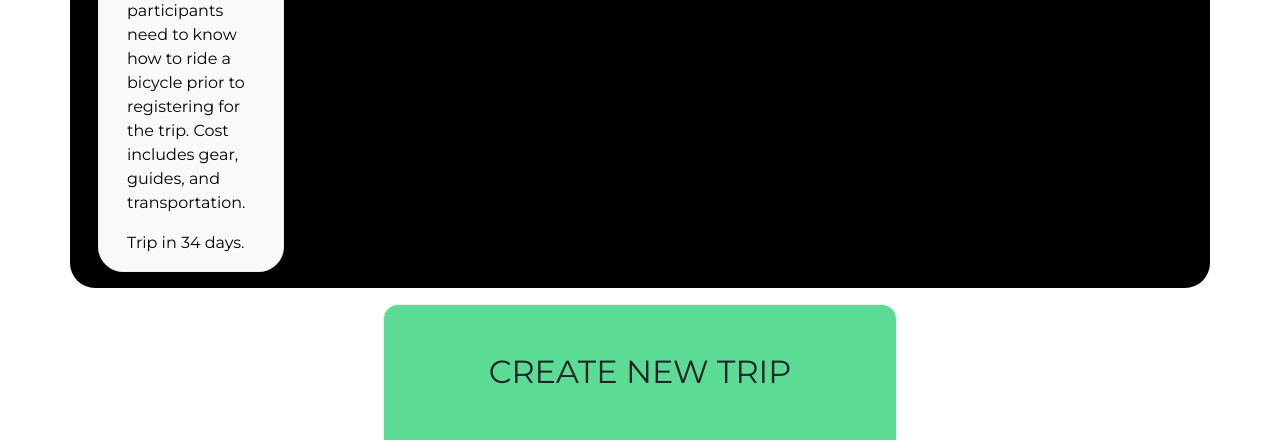
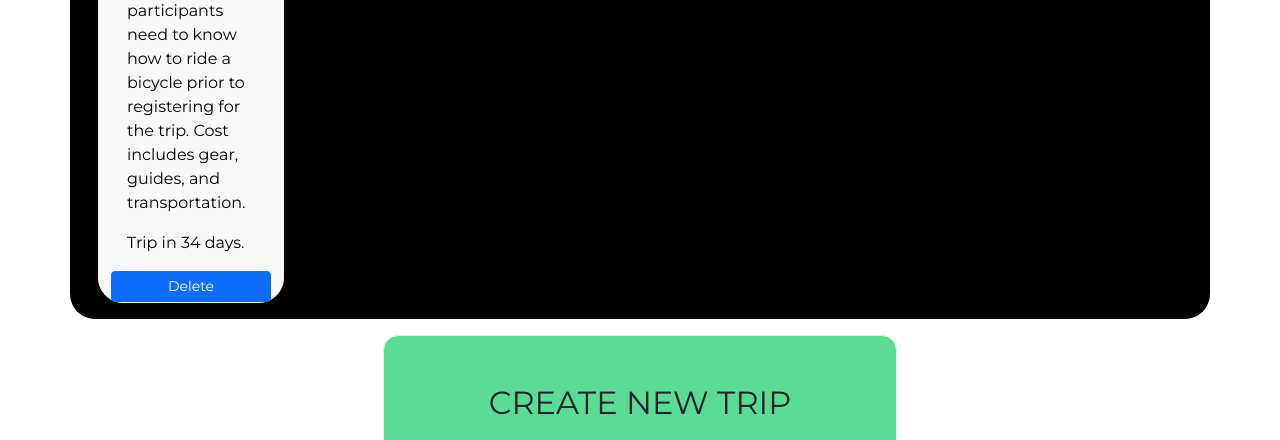
Before and after one commit to jrichcodes/Website-Project-Code, a Flask app: page /events in a window 1280 px wide. Shown: the part 666-1106 px from the top of the page. Run offline with Flask 2, Linux system fonts and the light colour scheme; a user stored in the database is signed in; data comes from the database, SQL or seed files in the repository; some libraries are stand-ins or nearby versions.

Commit message:
#70 done delete trip button

```diff
--- a/project_template/website/static/js/index.js
+++ b/project_template/website/static/js/index.js
@@ -6,3 +6,12 @@ function deleteGearItem(gearItemId, tripId){
         window.location.href = "/trip-summary/" + tripId;
     });
 }
+
+function deleteTrip(tripId) {
+    fetch('/delete-trip', {
+        method: "POST",
+        body: JSON.stringify({tripId: tripId}),
+    }).then((_res) => {
+        window.location.href = "/events";
+    });
+}
--- a/project_template/website/templates/events.html
+++ b/project_template/website/templates/events.html
@@ -54,6 +54,7 @@
                         <p class="card-text">{{time_till(trip.date)}}</p>
                     </div>
                     </a>
+                    <button type="button" class="btn btn-primary btn-sm" onClick="deleteTrip({{trip.id}})">Delete</button>
                 </div>
                 {% endfor %}
                 </div>
--- a/project_template/website/views.py
+++ b/project_template/website/views.py
@@ -112,3 +112,14 @@ def delete_gearitem():
             db.session.delete(Item)
             db.session.commit()
     return jsonify({})
+
+@views.route('/delete-trip',methods=['POST'])
+def delete_trip():
+    if request.method == 'POST':
+        delete_trip = json.loads(request.data)
+        tripId = delete_trip['tripId']
+        delete_trip = Trip.query.get(tripId)
+        if delete_trip:
+            db.session.delete(delete_trip)
+            db.session.commit()
+    return jsonify({})
```
